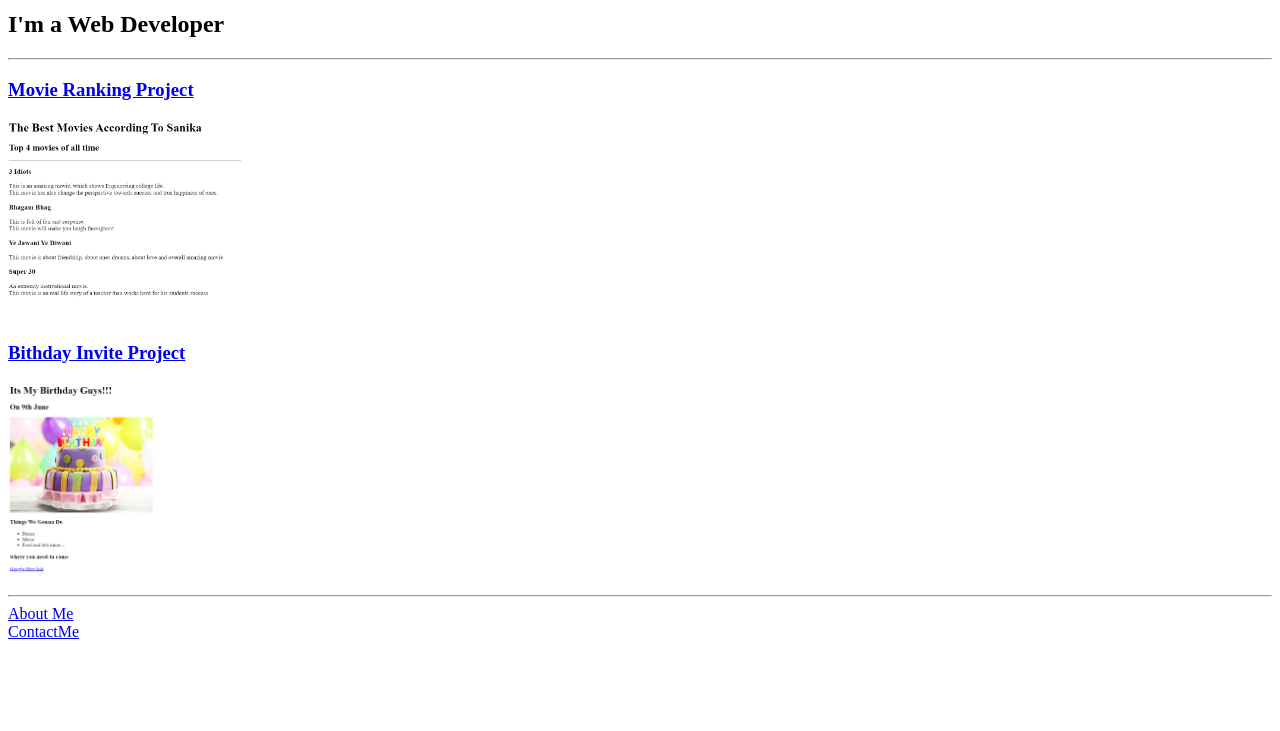
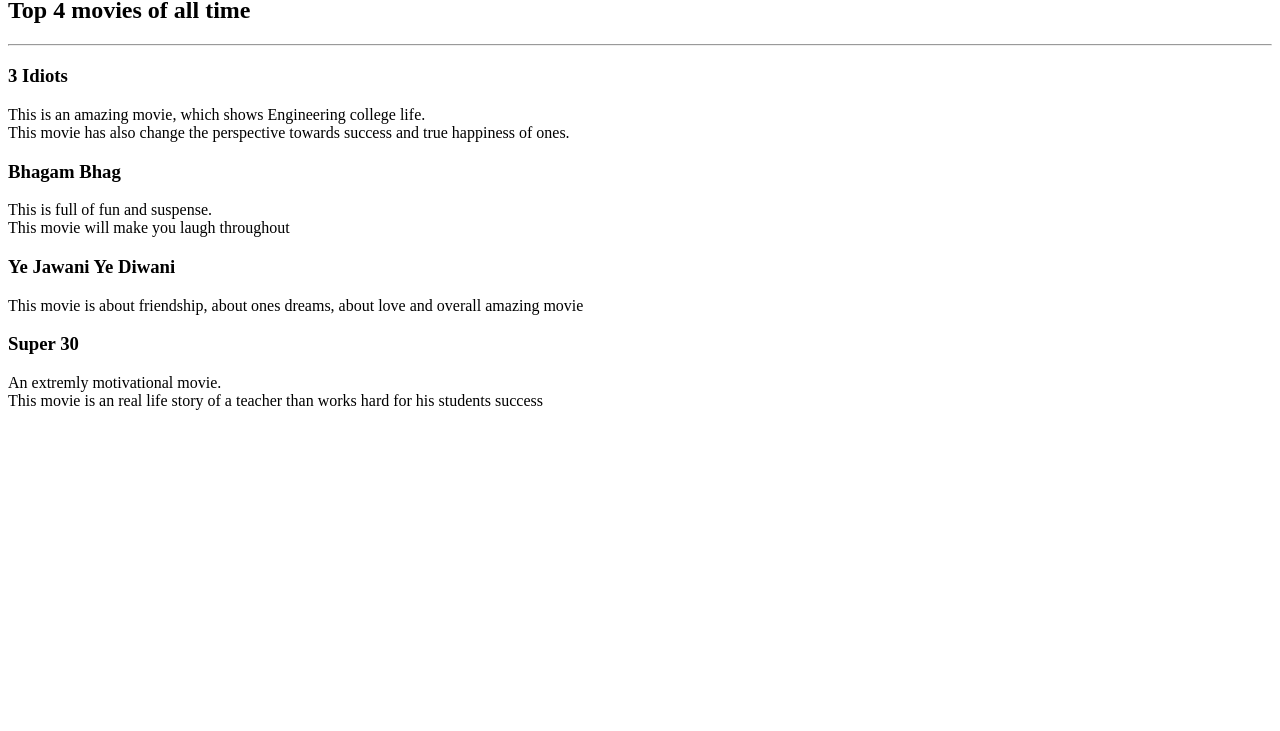
Before and after one commit to Sanika964/html-portfolio, a plain HTML site: page index.html in a window 1280 px wide. Shown: the part 69-800 px from the top of the page. Drawn offline with Linux system fonts and the light colour scheme.

Commit message:
Add files via upload

```diff
--- a/index.html
+++ b/index.html
@@ -1,36 +1,22 @@
-<!-- TODO 1: Create the HTML Boilerplate -->
+<!-- Write your code below -->
+<h1>  The Best Movies According To Sanika </h1>
+<h2> Top 4 movies of all time</h2>
 
-<!-- TODO 2: Add Your previous projects' HTML into the public folder -->
+<hr />
+<h3> 3 Idiots</h3>
 
-<!-- TODO 3: Take screenshots of your project previews and add the images to the images folder -->
+<p>This is an amazing movie, which shows Engineering college life.<br />
+This movie has also change the perspective towards success and true happiness of ones.</p>
 
-<!-- TODO 4: Add titles/subtitles etc. -->
+<h3>Bhagam Bhag</h3>
 
-<!-- TODO 5: Add a link to the project pages -->
+<p> This is full of fun and suspense.<br />This movie will make you laugh throughout</p>
 
-<!-- TODO 6: Add images to show the project previews
-HINT for TODO 6: You can use the height attribute set to 200 to make the image smaller:
-https://developer.mozilla.org/en-US/docs/Web/HTML/Element/img#attr-height -->
+<h3>Ye Jawani Ye Diwani</h3>
 
-<!-- TODO 7: Add the Contact Me and About Me page links -->
-<!DOCTYPE html>
-<html lang ="en">
-    <head>
-        <meta charset="UTR-8">
-        <title>Sanika's Portfolio</title>
-    </head>
-    <body>
-        <h1>Sanika Jadhav's Portfolio</h1>
-        <h2>I'm a Web Developer</h2>
-        <hr />
-        <h3><a href="../2.4 Movie Ranking Project/index.html">Movie Ranking Project</a></h3>
-        <img src="./assets/images/movie.png" height="200" alt="Movie Ranking Project Preview"/>
+<p>This movie is about friendship, about ones dreams, about love and overall amazing movie </p>
 
-        <h3><a href="../3.4 Birthday Invite Project/index.html">Bithday Invite Project</a></h3>
-        <img src="./assets/images/birthday.png" height="200" alt="Birthday Invite project Preview"/>
-        <hr />
-        <a href="./public/about.html">About Me </a><br />
-        <a href="./public/contact.html">ContactMe </a>
+<h3>Super 30</h3>
 
-    </body>
-</html>
+<p>An extremly motivational movie.<br />
+This movie is an real life story of a teacher than works hard for his students success</p>
```
